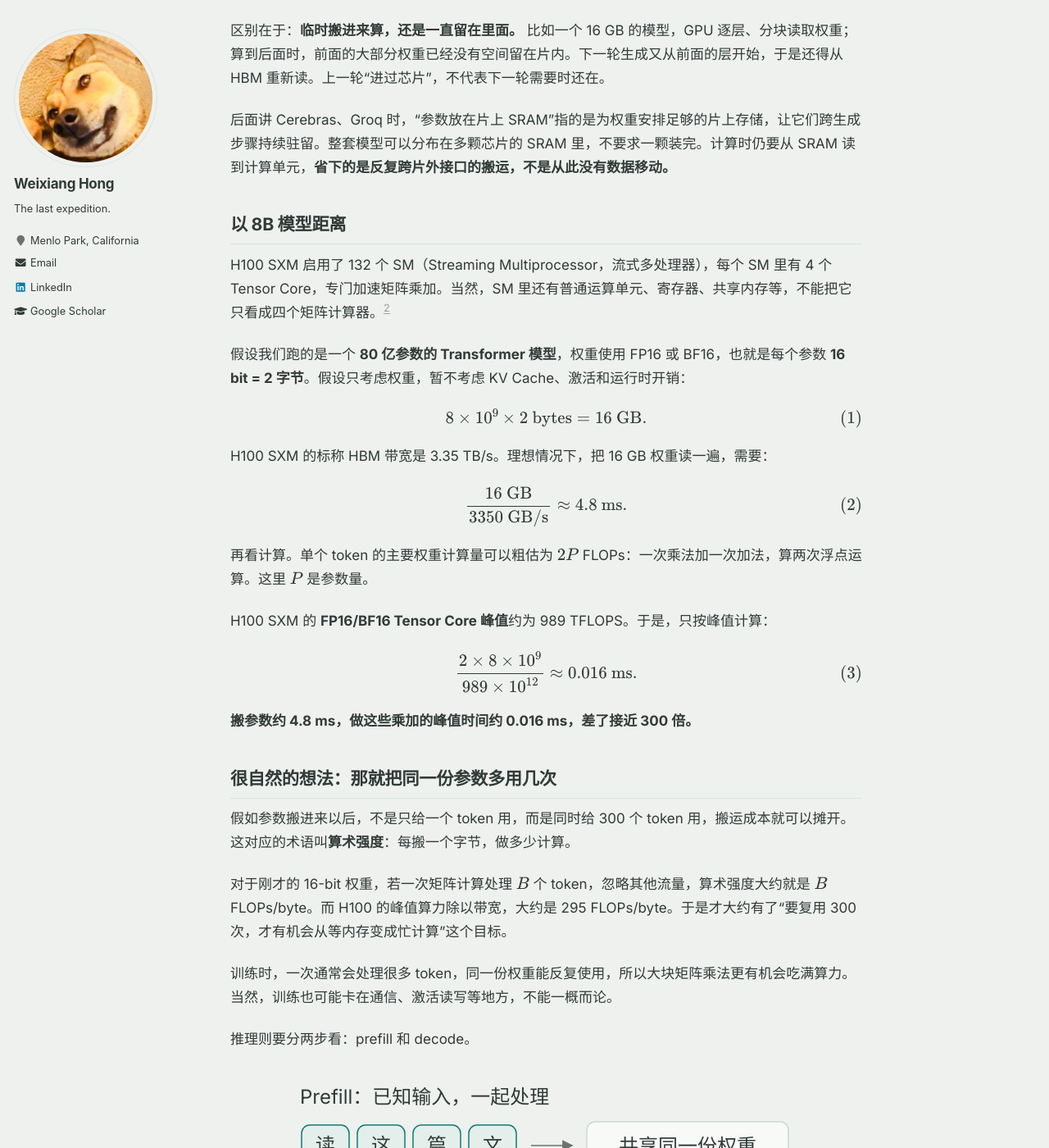
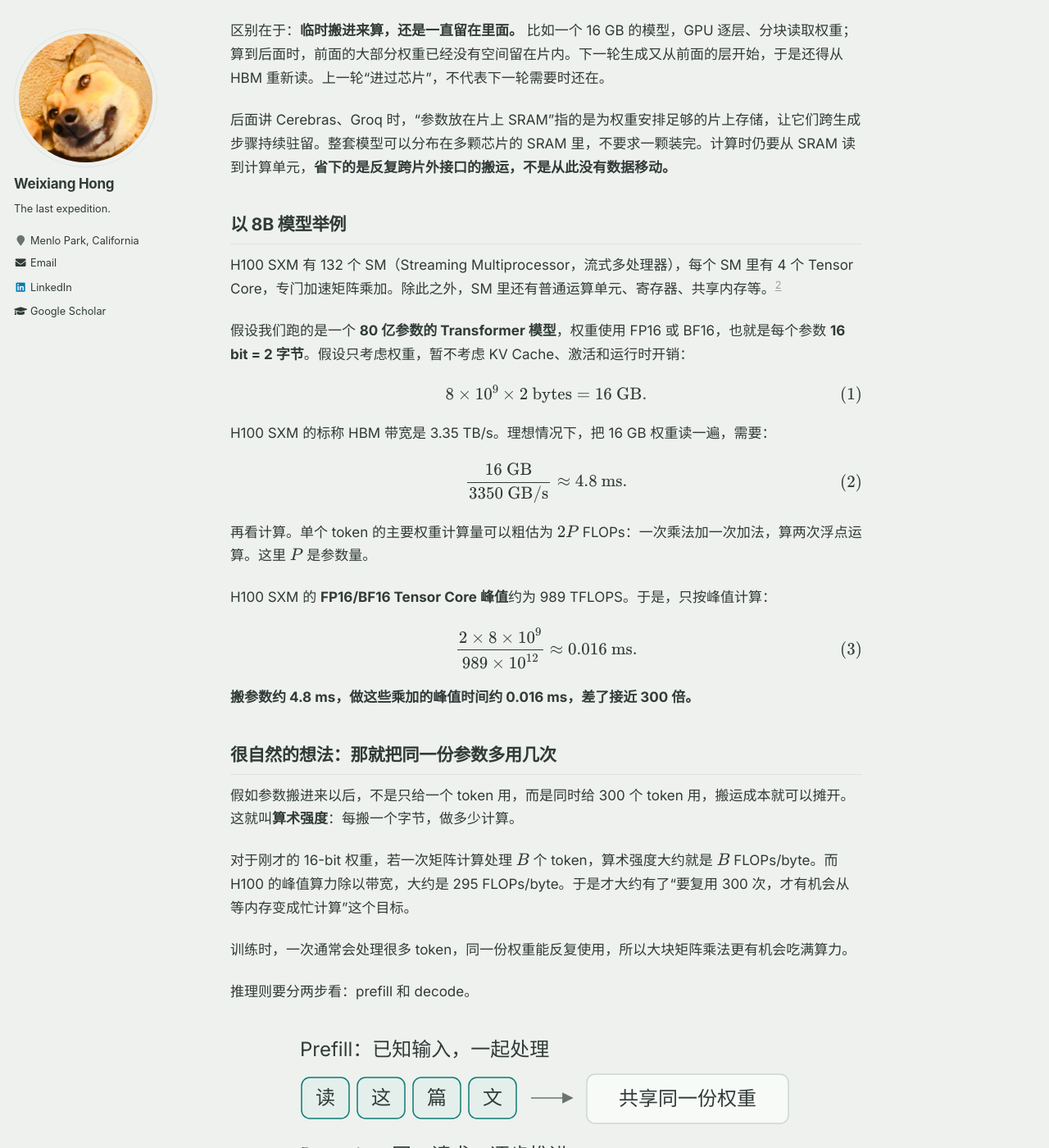
Before and after one commit to weixianghong/weixianghong.github.io, a Jekyll site: the page built from _posts/2026-10-29-inference-memory-wall.md, in a window 1280 px wide and 1400 px high, scrolled down 1411 px. Shown: the whole window at 82% size. Built offline with Jekyll 4.4.1, drawn with Linux system fonts in a browser that asks for light colours; formulas are drawn with MathJax 3; some of the changed text lies outside the part shown.

Commit message:
Update 2026-10-29-inference-memory-wall.md

```diff
--- a/_posts/2026-10-29-inference-memory-wall.md
+++ b/_posts/2026-10-29-inference-memory-wall.md
@@ -34,9 +34,9 @@ tags: [llm, inference, gpu]
 
 后面讲 Cerebras、Groq 时，“参数放在片上 SRAM”指的是为权重安排足够的片上存储，让它们跨生成步骤持续驻留。整套模型可以分布在多颗芯片的 SRAM 里，不要求一颗装完。计算时仍要从 SRAM 读到计算单元，**省下的是反复跨片外接口的搬运，不是从此没有数据移动。**
 
-## 以 8B 模型距离
+## 以 8B 模型举例
 
-H100 SXM 启用了 132 个 SM（Streaming Multiprocessor，流式多处理器），每个 SM 里有 4 个 Tensor Core，专门加速矩阵乘加。当然，SM 里还有普通运算单元、寄存器、共享内存等，不能把它只看成四个矩阵计算器。[^hopper]
+H100 SXM 有 132 个 SM（Streaming Multiprocessor，流式多处理器），每个 SM 里有 4 个 Tensor Core，专门加速矩阵乘加。除此之外，SM 里还有普通运算单元、寄存器、共享内存等。[^hopper]
 
 假设我们跑的是一个 **80 亿参数的 Transformer 模型**，权重使用 FP16 或 BF16，也就是每个参数 **16 bit = 2 字节**。假设只考虑权重，暂不考虑 KV Cache、激活和运行时开销：
 
@@ -63,11 +63,11 @@ $$
 
 ## 很自然的想法：那就把同一份参数多用几次
 
-假如参数搬进来以后，不是只给一个 token 用，而是同时给 300 个 token 用，搬运成本就可以摊开。这对应的术语叫**算术强度**：每搬一个字节，做多少计算。
+假如参数搬进来以后，不是只给一个 token 用，而是同时给 300 个 token 用，搬运成本就可以摊开。这就叫**算术强度**：每搬一个字节，做多少计算。
 
-对于刚才的 16-bit 权重，若一次矩阵计算处理 $B$ 个 token，忽略其他流量，算术强度大约就是 $B$ FLOPs/byte。而 H100 的峰值算力除以带宽，大约是 295 FLOPs/byte。于是才大约有了“要复用 300 次，才有机会从等内存变成忙计算”这个目标。
+对于刚才的 16-bit 权重，若一次矩阵计算处理 $B$ 个 token，算术强度大约就是 $B$ FLOPs/byte。而 H100 的峰值算力除以带宽，大约是 295 FLOPs/byte。于是才大约有了“要复用 300 次，才有机会从等内存变成忙计算”这个目标。
 
-训练时，一次通常会处理很多 token，同一份权重能反复使用，所以大块矩阵乘法更有机会吃满算力。当然，训练也可能卡在通信、激活读写等地方，不能一概而论。
+训练时，一次通常会处理很多 token，同一份权重能反复使用，所以大块矩阵乘法更有机会吃满算力。
 
 推理则要分两步看：prefill 和 decode。
 
```
Also changed, not shown: other parts of _posts/2026-10-29-inference-memory-wall.md (+3 -3 lines).
